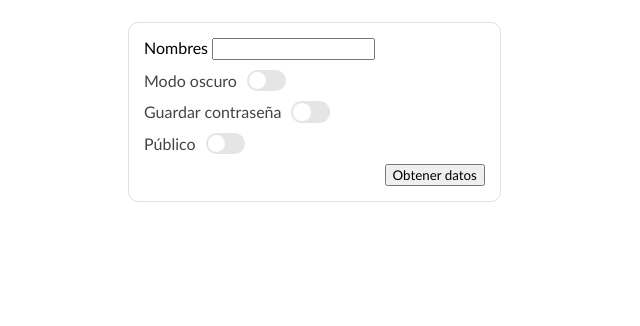
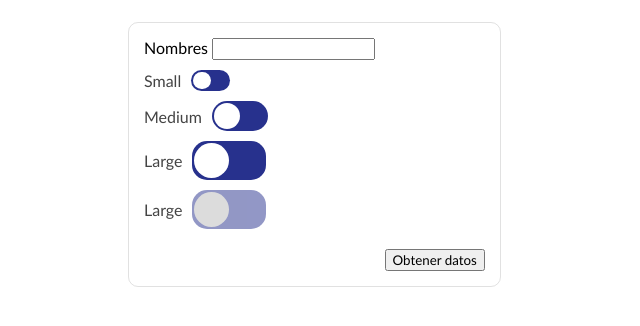
Before and after one commit to LeunknownR/custom_components_vanilla_js, a plain HTML site: page switch/index.html in a window 1280 px wide. Shown: the part 464-790 px from the top of the page, without its empty margins (8-648 px from the left). Drawn offline with Linux system fonts and the light colour scheme.

Commit message:
Tarrera switch

```diff
--- a/switch/index.css
+++ b/switch/index.css
@@ -31,25 +31,41 @@
 }
 
 .switch {
+	/* Configuración base para los switches */
 	display: flex;
 	align-items: center;
 	gap: 10px;
 	width: max-content;
-	--switch-input-width: 35px;
+	--switch-input-width: calc(35px * var(--switch-input-ratio-size));
 	--switch-input-height: calc(var(--switch-input-width) * 0.5);
-	--switch-input-transition: 0.2s;
+	--switch-input-transition: 0.3s;
 	user-select: none;
+
+	&[data-size="sm"] {
+		--switch-input-ratio-size: 1;
+	}
+
+	&[data-size="md"] {
+		--switch-input-ratio-size: 1.5;
+	}
+
+	&[data-size="lg"] {
+		--switch-input-ratio-size: 2;
+	}
+
 	span[data-role=label] {
 		color: #444;
 	}
+
 	div[data-role=input] {
 		border-radius: 15px;
-		background-color: #e5e5e5;
+		background-color: #27318d;
 		width: var(--switch-input-width);
 		height: var(--switch-input-height);
 		padding: 2px;
 		transition: var(--switch-input-transition);
 	}
+
 	div[data-role=ball] {
 		width: var(--switch-input-height);
 		height: var(--switch-input-height);
@@ -68,6 +84,13 @@
 	&:not(:has(input:disabled)) {
 		cursor: pointer;
 	}
+	&:has(input:disabled) div[data-role=input] {
+		opacity: 0.5;
+		cursor: not-allowed;
+		div[data-role=ball] {
+			background-color: #bbbbbb;
+		}
+	}
 }
 
 form {
--- a/switch/index.html
+++ b/switch/index.html
@@ -35,30 +35,44 @@
 				<span>Nombres</span>
 				<input name="firstname"/>
 			</label>
-			<label class="switch">
-				<span data-role="label">Modo oscuro</span>
+			<label class="switch" data-size="sm">
+				<span data-role="label">Small</span>
 				<div data-role="input">
 					<div data-role="ball">
 						<input type="checkbox" name="darkMode" hidden/>
 					</div>
 				</div>
 			</label>
-			<label  class="switch">
-				<span data-role="label">Guardar contraseña</span>
+
+			<label class="switch" data-size="md">
+				<span data-role="label">Medium</span>
+				<div data-role="input">
+					<div data-role="ball">
+						<input type="checkbox" name="isPublic" hidden/>
+					</div>
+				</div>
+			</label>
+
+			<label class="switch" data-size="lg">
+				<span data-role="label">Large</span>
 				<div data-role="input">
 					<div data-role="ball">
 						<input type="checkbox" name="savePassword" hidden/>
 					</div>
 				</div>
 			</label>
-			<label class="switch">
-				<span data-role="label">Público</span>
+
+			<label class="switch" data-size="lg">
+				<span data-role="label">Large</span>
 				<div data-role="input">
 					<div data-role="ball">
-						<input type="checkbox" name="isPublic" hidden/>
+						<input type="checkbox" name="savePassword" hidden disabled/>
 					</div>
 				</div>
 			</label>
+
+			<label class="switch"
+			></label>
 			<button>Obtener datos</button>
 		</form>
 	</main>
```
